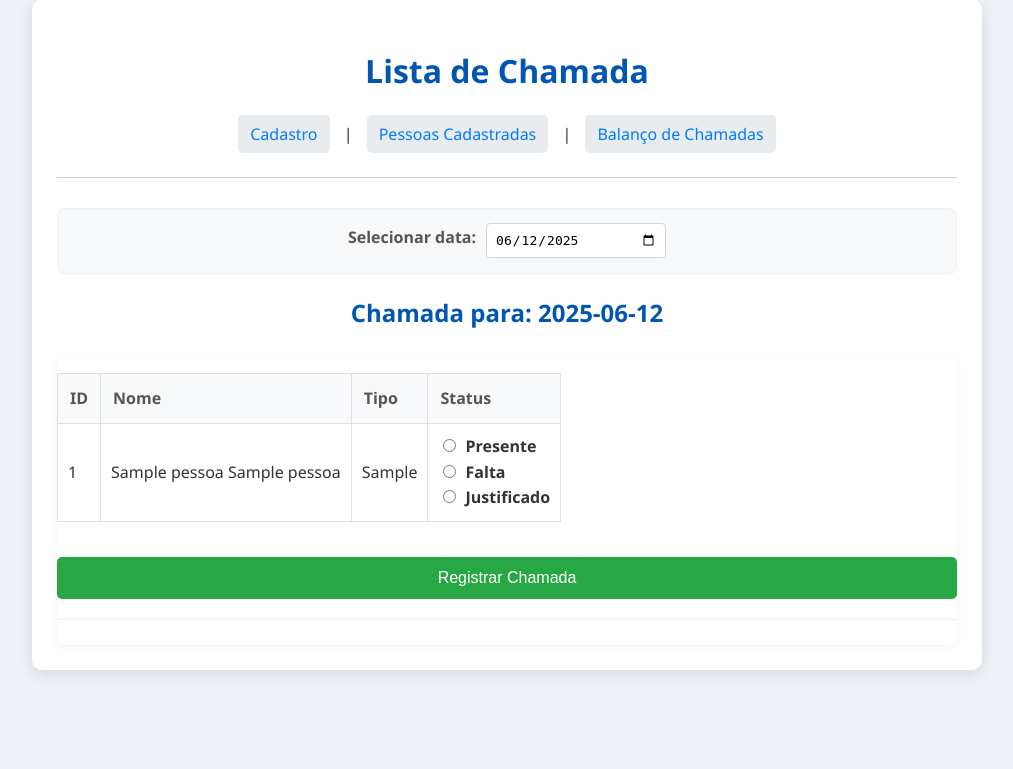
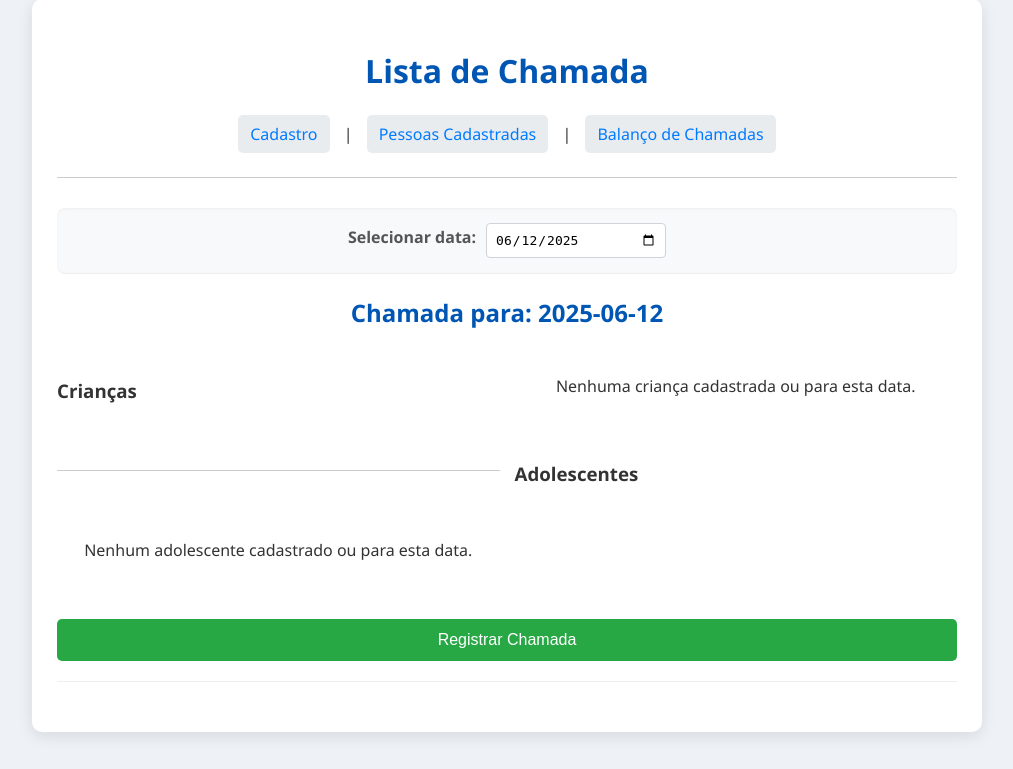
Before and after one commit to CleveOP/sqlite-tools-win-x64-3500100, a Flask app: page /lista_chamada in a window 1280 px wide. Shown: the part 31-800 px from the top of the page, without its empty margins (133-1146 px from the left). Run offline with Flask 3, Linux system fonts and the light colour scheme; tables that the repository leaves empty hold one stand-in row (values such as "Sample post").

Commit message:
adicionando lista de chamada

```diff
--- a/app.py
+++ b/app.py
@@ -2,7 +2,7 @@
 import sqlite3
 import os
 import secrets
-import datetime
+from datetime import datetime
 
 app = Flask(__name__)
 # A CHAVE SECRETA AGORA É LIDA DE UMA VARIÁVEL DE AMBIENTE (necessário para produção)
@@ -11,6 +11,15 @@
 app.secret_key = os.environ.get('SECRET_KEY', secrets.token_hex(16))
 
 DATABASE = 'cadastro_pessoas.db'
+
+# Configuração para upload de fotos
+UPLOAD_FOLDER = 'static/fotos_pessoas'
+ALLOWED_EXTENSIONS = {'png', 'jpg', 'jpeg', 'gif'}
+app.config['UPLOAD_FOLDER'] = UPLOAD_FOLDER
+
+def allowed_file(filename):
+    return '.' in filename and \
+           filename.rsplit('.', 1)[1].lower() in ALLOWED_EXTENSIONS
 
 def get_db_connection():
     conn = sqlite3.connect(DATABASE)
@@ -69,7 +78,9 @@
         telefone = request.form['telefone']
 
         email = request.form.get('email')
-        endereco = request.form.get('endereco')
+        # O campo 'endereco' não é usado na sua DB schema atual se você tem rua, numero, etc.
+        # Se quiser usá-lo, o formulário HTML precisaria incluir um campo com name="endereco"
+        endereco = request.form.get('endereco') # Pode ser None se não vier do formulário
         data_nascimento = request.form.get('data_nascimento')
         sobrenome = request.form.get('sobrenome')
         tipo_cadastro = request.form.get('tipo_cadastro')
@@ -85,14 +96,17 @@
         foto_path_for_db = None
         if 'foto' in request.files and request.files['foto'].filename != '':
             foto = request.files['foto']
-            upload_dir_fs = os.path.join(app.root_path, 'static', 'fotos_pessoas')
-            os.makedirs(upload_dir_fs, exist_ok=True)
+            if foto and allowed_file(foto.filename):
+                upload_dir_fs = os.path.join(app.root_path, app.config['UPLOAD_FOLDER'])
+                os.makedirs(upload_dir_fs, exist_ok=True)
 
-            filename_unique = secrets.token_hex(8) + os.path.splitext(foto.filename)[1]
-            full_file_path_fs = os.path.join(upload_dir_fs, filename_unique)
-            foto.save(full_file_path_fs)
+                filename_unique = secrets.token_hex(8) + os.path.splitext(foto.filename)[1]
+                full_file_path_fs = os.path.join(upload_dir_fs, filename_unique)
+                foto.save(full_file_path_fs)
 
-            foto_path_for_db = os.path.join('fotos_pessoas', filename_unique).replace('\\', '/')
+                foto_path_for_db = os.path.join(app.config['UPLOAD_FOLDER'], filename_unique).replace('\\', '/')
+            else:
+                flash('Tipo de arquivo de foto não permitido!', 'error')
 
         if not nome or not telefone:
             flash('Nome e Telefone são campos obrigatórios!', 'error')
@@ -143,7 +157,7 @@
         telefone = request.form['telefone']
 
         email = request.form.get('email')
-        endereco = request.form.get('endereco')
+        endereco = request.form.get('endereco') # Pode ser None
         data_nascimento = request.form.get('data_nascimento')
         sobrenome = request.form.get('sobrenome')
         tipo_cadastro = request.form.get('tipo_cadastro')
@@ -158,28 +172,33 @@
 
         foto_path_for_db = pessoa['foto_path']
 
-        if request.form.get('remover_foto') == 'on':
-            if foto_path_for_db:
-                full_file_path_fs = os.path.join(app.root_path, 'static', foto_path_for_db)
-                if os.path.exists(full_file_path_fs):
-                    os.remove(full_file_path_fs)
+        # Lógica para remover foto existente
+        if request.form.get('remover_foto') == 'true' and foto_path_for_db: # Mudança para 'true' para corresponder ao valor do checkbox
+            full_file_path_fs = os.path.join(app.root_path, 'static', foto_path_for_db)
+            if os.path.exists(full_file_path_fs):
+                os.remove(full_file_path_fs)
             foto_path_for_db = None
 
+        # Lógica para fazer upload de nova foto
         if 'foto' in request.files and request.files['foto'].filename != '':
             nova_foto = request.files['foto']
-            upload_dir_fs = os.path.join(app.root_path, 'static', 'fotos_pessoas')
-            os.makedirs(upload_dir_fs, exist_ok=True)
+            if nova_foto and allowed_file(nova_foto.filename):
+                upload_dir_fs = os.path.join(app.root_path, app.config['UPLOAD_FOLDER'])
+                os.makedirs(upload_dir_fs, exist_ok=True)
 
-            if foto_path_for_db:
-                full_file_path_fs_old = os.path.join(app.root_path, 'static', foto_path_for_db)
-                if os.path.exists(full_file_path_fs_old):
-                    os.remove(full_file_path_fs_old)
+                # Se houver uma foto antiga e não foi marcado para remover, remova-a antes de salvar a nova
+                if foto_path_for_db and request.form.get('remover_foto') != 'true':
+                    full_file_path_fs_old = os.path.join(app.root_path, 'static', foto_path_for_db)
+                    if os.path.exists(full_file_path_fs_old):
+                        os.remove(full_file_path_fs_old)
 
-            filename_unique = secrets.token_hex(8) + os.path.splitext(nova_foto.filename)[1]
-            full_file_path_fs = os.path.join(upload_dir_fs, filename_unique)
-            nova_foto.save(full_file_path_fs)
+                filename_unique = secrets.token_hex(8) + os.path.splitext(nova_foto.filename)[1]
+                full_file_path_fs = os.path.join(upload_dir_fs, filename_unique)
+                nova_foto.save(full_file_path_fs)
 
-            foto_path_for_db = os.path.join('fotos_pessoas', filename_unique).replace('\\', '/')
+                foto_path_for_db = os.path.join(app.config['UPLOAD_FOLDER'], filename_unique).replace('\\', '/')
+            else:
+                flash('Tipo de arquivo de foto não permitido!', 'error')
 
         if not nome or not telefone:
             flash('Nome e Telefone são campos obrigatórios!', 'error')
@@ -206,7 +225,7 @@
             finally:
                 conn.close()
 
-    conn.close()
+    conn.close() # Garante que a conexão seja fechada também no GET request
     return render_template('cadastro.html', pessoa=pessoa)
 
 @app.route('/excluir_pessoa/<int:pessoa_id>', methods=('POST',))
@@ -231,25 +250,48 @@
         conn.close()
     return redirect(url_for('lista_pessoas'))
 
-@app.route('/lista_chamada', methods=('GET',))
+@app.route('/lista_chamada', methods=['GET'])
 def lista_chamada():
     conn = get_db_connection()
-    pessoas = conn.execute('SELECT id, nome, sobrenome, tipo_cadastro FROM pessoas ORDER BY nome').fetchall()
 
-    data_para_exibir = request.args.get('data', datetime.date.today().isoformat())
+    data_selecionada_str = request.args.get('data')
+    if data_selecionada_str:
+        try:
+            data_para_exibir = datetime.strptime(data_selecionada_str, '%Y-%m-%d').strftime('%Y-%m-%d')
+        except ValueError:
+            flash('Data inválida.', 'error')
+            data_para_exibir = datetime.now().strftime('%Y-%m-%d')
+    else:
+        data_para_exibir = datetime.now().strftime('%Y-%m-%d')
 
-    chamadas_do_dia = conn.execute(
-        'SELECT pessoa_id, status FROM chamadas WHERE data = ?',
-        (data_para_exibir,)
-    ).fetchall()
+    # Buscar todas as pessoas cadastradas
+    pessoas_db = conn.execute('SELECT * FROM pessoas ORDER BY nome').fetchall()
 
-    chamadas_map = {}
-    for chamada in chamadas_do_dia:
-        chamadas_map[chamada['pessoa_id']] = chamada['status']
+    pessoas_criancas = []
+    pessoas_adolescentes = []
+
+    for pessoa in pessoas_db:
+        # Converte a linha do banco de dados em um dicionário para facilitar o acesso
+        # (sqlite3.Row já se comporta como um dicionário, mas dict() garante)
+        pessoa_dict = dict(pessoa)
+        if pessoa_dict['tipo_cadastro'] == 'Criança':
+            pessoas_criancas.append(pessoa_dict)
+        elif pessoa_dict['tipo_cadastro'] == 'Adolescente':
+            pessoas_adolescentes.append(pessoa_dict)
+
+    # Buscar os registros de chamada para a data selecionada
+    chamadas = conn.execute('SELECT pessoa_id, status FROM chamadas WHERE data = ?', (data_para_exibir,)).fetchall()
+    chamadas_map = {c['pessoa_id']: c['status'] for c in chamadas}
 
     conn.close()
 
-    return render_template('lista_chamada.html', pessoas=pessoas, data_para_exibir=data_para_exibir, chamadas_map=chamadas_map)
+    return render_template(
+        'lista_chamada.html',
+        pessoas_criancas=pessoas_criancas,
+        pessoas_adolescentes=pessoas_adolescentes,
+        data_para_exibir=data_para_exibir,
+        chamadas_map=chamadas_map
+    )
 
 @app.route('/registrar_chamada', methods=('POST',))
 def registrar_chamada():
@@ -257,26 +299,19 @@
     data_chamada = request.form['data_chamada']
 
     try:
+        # Deleta todos os registros de chamada para a data atual antes de inserir novos
+        # Isso garante que se um status for alterado, ele será corretamente atualizado.
+        conn.execute('DELETE FROM chamadas WHERE data = ?', (data_chamada,))
+
         for key, value in request.form.items():
             if key.startswith('status_'):
                 pessoa_id = key.split('_')[1]
                 status = value
-
-                registro_existente = conn.execute(
-                    'SELECT id FROM chamadas WHERE pessoa_id = ? AND data = ?',
-                    (pessoa_id, data_chamada)
-                ).fetchone()
-
-                if registro_existente:
-                    conn.execute(
-                        'UPDATE chamadas SET status = ? WHERE id = ?',
-                        (status, registro_existente['id'])
-                    )
-                else:
-                    conn.execute(
-                        'INSERT INTO chamadas (pessoa_id, data, status) VALUES (?, ?, ?)',
-                        (pessoa_id, data_chamada, status)
-                    )
+                # Insere o novo registro ou o status atualizado
+                conn.execute(
+                    'INSERT INTO chamadas (pessoa_id, data, status) VALUES (?, ?, ?)',
+                    (pessoa_id, data_chamada, status)
+                )
         conn.commit()
         flash('Chamada registrada com sucesso!', 'success')
     except sqlite3.Error as e:
@@ -328,6 +363,3 @@
     return render_template('balanco_chamadas.html',
                            balanco_criancas=balanco_criancas,
                            balanco_adolescentes=balanco_adolescentes)
-
-# Removemos o bloco if __name__ == '__main__': app.run(...)
-# O Render (ou Gunicorn) será responsável por iniciar a aplicação.
--- a/templates/lista_chamada.html
+++ b/templates/lista_chamada.html
@@ -34,41 +34,75 @@
 
         <h2>Chamada para: {{ data_para_exibir }}</h2>
 
-        <div class="table-responsive-wrapper">
-            <!-- CORREÇÃO: O atributo 'action' foi alterado para apontar para a rota Flask 'registrar_chamada'. -->
-            <form action="{{ url_for('registrar_chamada') }}" method="POST" id="form_chamada">
-                <input type="hidden" name="data_chamada" value="{{ data_para_exibir }}">
+        <form action="{{ url_for('registrar_chamada') }}" method="POST" id="form_chamada">
+            <input type="hidden" name="data_chamada" value="{{ data_para_exibir }}">
+
+            {# --- LISTA DE CHAMADA PARA CRIANÇAS --- #}
+            <h3>Crianças</h3>
+            {% if pessoas_criancas %}
+            <div class="table-responsive-wrapper">
                 <table>
                     <thead>
                         <tr>
                             <th>ID</th>
                             <th>Nome</th>
-                            <th>Tipo</th>
                             <th>Status</th>
                         </tr>
                     </thead>
                     <tbody>
-                        {% for pessoa in pessoas %}
+                        {% for pessoa in pessoas_criancas %}
                         <tr>
                             <td>{{ pessoa.id }}</td>
                             <td>{{ pessoa.nome }} {{ pessoa.sobrenome if pessoa.sobrenome else '' }}</td>
-                            <td>{{ pessoa.tipo_cadastro if pessoa.tipo_cadastro else 'N/A' }}</td>
                             <td>
                                 <label><input type="radio" name="status_{{ pessoa.id }}" value="Presente" {% if chamadas_map[pessoa.id] == 'Presente' %}checked{% endif %} required> Presente</label><br>
                                 <label><input type="radio" name="status_{{ pessoa.id }}" value="Falta" {% if chamadas_map[pessoa.id] == 'Falta' %}checked{% endif %}> Falta</label><br>
                                 <label><input type="radio" name="status_{{ pessoa.id }}" value="Justificado" {% if chamadas_map[pessoa.id] == 'Justificado' %}checked{% endif %}> Justificado</label>
                             </td>
                         </tr>
-                        {% else %}
+                        {% endfor %}
+                    </tbody>
+                </table>
+            </div>
+            {% else %}
+            <p>Nenhuma criança cadastrada ou para esta data.</p>
+            {% endif %}
+
+            <hr> {# Separador entre as tabelas #}
+
+            {# --- LISTA DE CHAMADA PARA ADOLESCENTES --- #}
+            <h3>Adolescentes</h3>
+            {% if pessoas_adolescentes %}
+            <div class="table-responsive-wrapper">
+                <table>
+                    <thead>
                         <tr>
-                            <td colspan="4">Nenhuma pessoa cadastrada ainda. <a href="{{ url_for('cadastro') }}">Cadastre a primeira!</a></td>
+                            <th>ID</th>
+                            <th>Nome</th>
+                            <th>Status</th>
+                        </tr>
+                    </thead>
+                    <tbody>
+                        {% for pessoa in pessoas_adolescentes %}
+                        <tr>
+                            <td>{{ pessoa.id }}</td>
+                            <td>{{ pessoa.nome }} {{ pessoa.sobrenome if pessoa.sobrenome else '' }}</td>
+                            <td>
+                                <label><input type="radio" name="status_{{ pessoa.id }}" value="Presente" {% if chamadas_map[pessoa.id] == 'Presente' %}checked{% endif %} required> Presente</label><br>
+                                <label><input type="radio" name="status_{{ pessoa.id }}" value="Falta" {% if chamadas_map[pessoa.id] == 'Falta' %}checked{% endif %}> Falta</label><br>
+                                <label><input type="radio" name="status_{{ pessoa.id }}" value="Justificado" {% if chamadas_map[pessoa.id] == 'Justificado' %}checked{% endif %}> Justificado</label>
+                            </td>
                         </tr>
                         {% endfor %}
                     </tbody>
                 </table>
-                <button type="submit" class="save-button">Registrar Chamada</button>
-            </form>
-        </div>
+            </div>
+            {% else %}
+            <p>Nenhum adolescente cadastrado ou para esta data.</p>
+            {% endif %}
+
+            <button type="submit" class="save-button">Registrar Chamada</button>
+        </form>
     </div>
 </body>
 </html>
```
